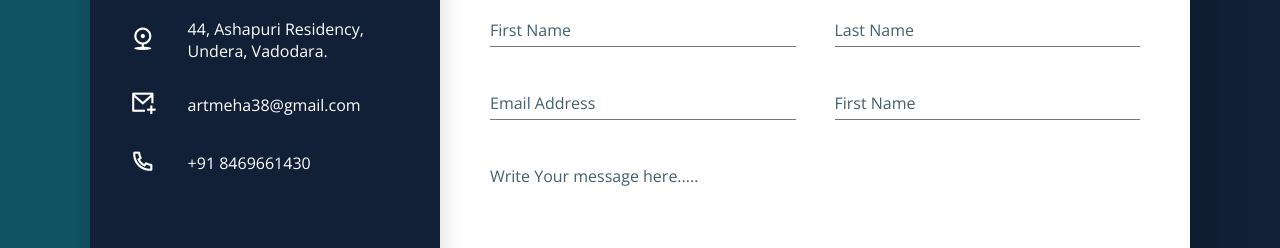
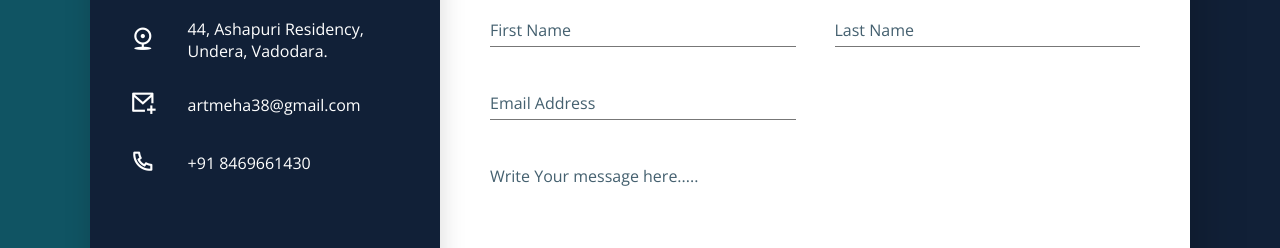
Before and after one commit to prerak-26/portrait-world, a plain HTML site: page components/contact.html in a window 1280 px wide. Shown: the part 269-517 px from the top of the page. Drawn offline with nearby package versions, Linux system fonts and the light colour scheme.

Commit message:
Update contact.html

```diff
--- a/components/contact.html
+++ b/components/contact.html
@@ -64,10 +64,10 @@
                         <input type="email" class="form__input" required>
                         <span class="form__span">Email Address</span>
                     </div>
-                    <div class="input__box w50">
+                    <!-- <div class="input__box w50">
                         <input type="text" class="form__input" required>
                         <span class="form__span">First Name</span>
-                    </div>
+                    </div> -->
                     <div class="input__box w100">
                         <textarea class="form__text" required></textarea>
                         <span class="form__span">Write Your message here.....</span>
```
